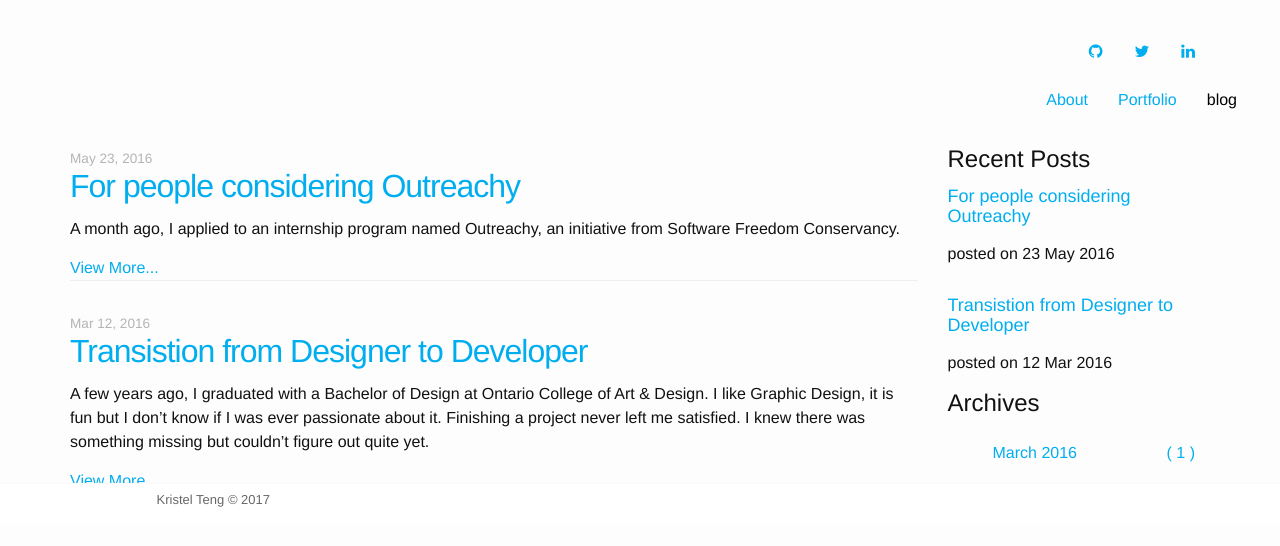
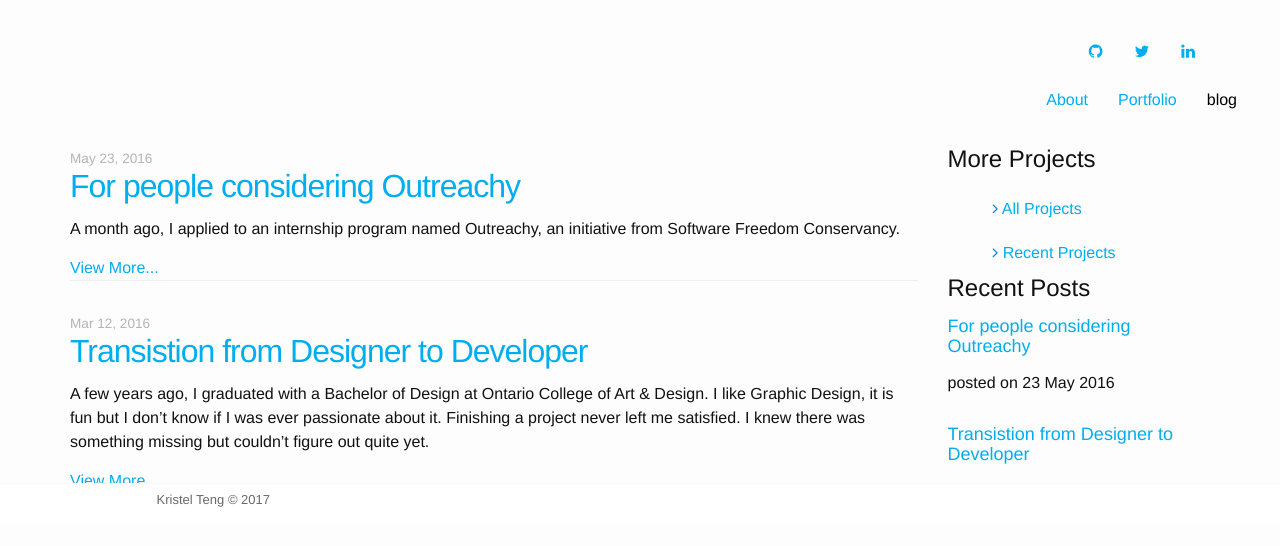
Before and after one commit to kristelteng/personal_site, a Jekyll site: the page built from blog/index.html, in a window 1280 px wide. Shown: the top 546 px of the page. Built offline with Jekyll 4.4.1, drawn with Linux system fonts in a browser that asks for light colours; the list of posts is cut into pages by our own code.

Commit message:
modify sidemenu, include link to projects and posts

```diff
--- a/_includes/sidemenu.html
+++ b/_includes/sidemenu.html
@@ -1,10 +1,21 @@
-<div class="col-md-3 col-sm-5">
-    <div class="sidebar blog-sidebar">
-        <div class="sidebar-item  recent">
+<div class="col-md-3 col-sm-4">
+    <div class="sidebar portfolio-sidebar">
+        <div class="sidebar-item categories">
+            <h3>More Projects</h3>
+
+            <ul class="nav navbar-stacked">
+                <li><a href="/portfolio/"><i class="fa fa-angle-right"></i>  All Projects</a></li>
+                <li><a href="/recent/"><i class="fa fa-angle-right"></i>  Recent Projects</a></li>
+            </ul>
+        </div>
+
+        <div class="sidebar-item recent">
             <h3>Recent Posts</h3>
-
             {% for post in site.posts limit:3 %}
             <div class="media">
+                <!-- <div class="pull-left">
+                    <a href="#"><img src="{{site.baseurl}}/images/portfolio/popular2.jpg" class="img-responsive" alt="privacyshell_portfolio"></a>
+                </div> -->
                 <div class="media-body">
                     <h4 class="titleize"><a href="{{ post.url | prepend: site.baseurl }}">{{ post.title }}</a></h4>
                     <p>posted on {{post.date | date_to_string }}</p>
@@ -27,7 +38,7 @@
         </div> -->
 
         <!-- CATEGORIES | ARCHIVES -->
-        <div class="sidebar-item categories">
+       <!--  <div class="sidebar-item categories">
             <h3>Archives</h3>
             {% for category in site.categories %}
             <ul class="nav navbar-stacked">
@@ -35,7 +46,6 @@
                 {% unless forloop.last %}{% endunless %}
             </ul>
             {% endfor %}
-        </div>
-
+        </div> -->
     </div>
 </div>
```
